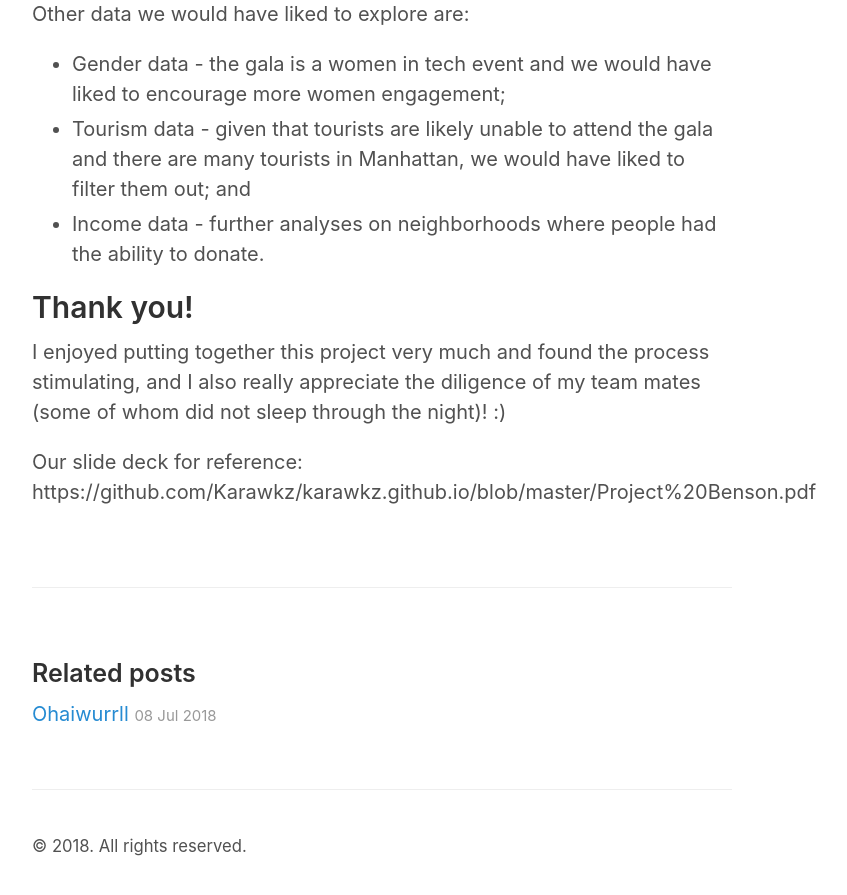
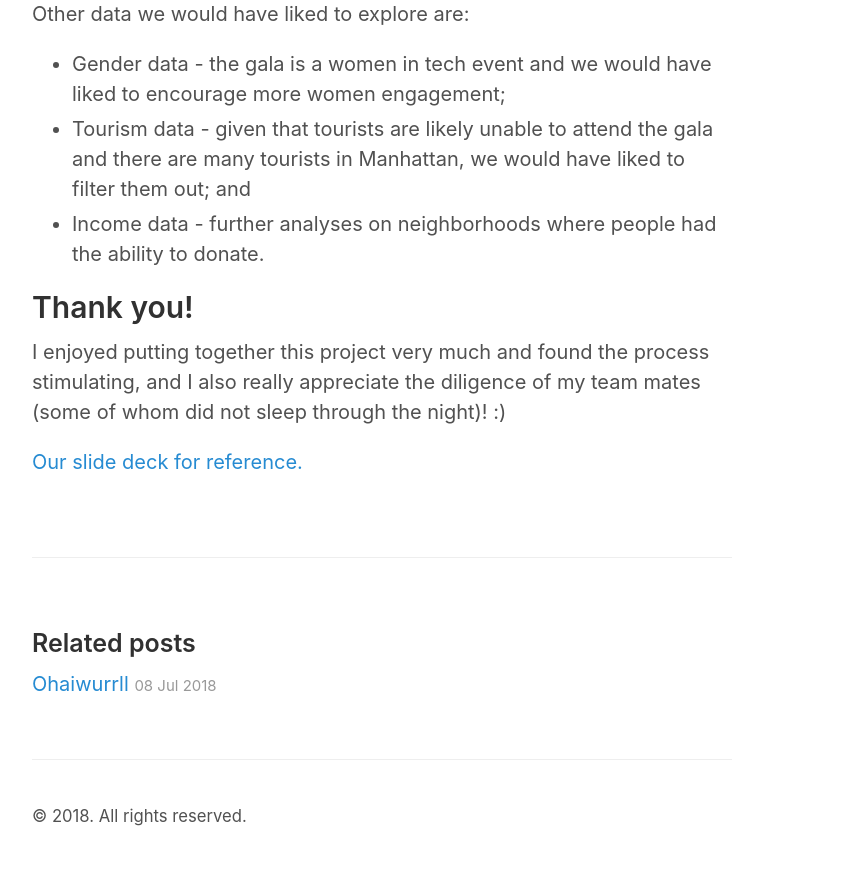
Before and after one commit to Karawkz/Karawkz, a Jekyll site: the page built from _posts/2018-07-11-Maximizing Engagement.md, in a window 1280 px wide and 900 px high, scrolled down 4462 px. Shown: the top 895 px of the window, without its empty margins (258-1105 px from the left). Built offline with Jekyll 4.4.1, drawn with Linux system fonts in a browser that asks for light colours; our own code applies the rules of GitHub Pages for plain Markdown files; after the commit the page ends 5332 px from its top, so only the background shows below that.

Commit message:
Update 2018-07-11-Maximizing Engagement.md

```diff
--- a/_posts/2018-07-11-Maximizing Engagement.md
+++ b/_posts/2018-07-11-Maximizing Engagement.md
@@ -58,4 +58,4 @@ Other data we would have liked to explore are:
 
 I enjoyed putting together this project very much and found the process stimulating, and I also really appreciate the diligence of my team mates (some of whom did not sleep through the night)! :)
 
-Our slide deck for reference: https://github.com/Karawkz/karawkz.github.io/blob/master/Project%20Benson.pdf
+[Our slide deck for reference.](https://github.com/Karawkz/karawkz.github.io/blob/master/Project%20Benson.pdf)
```
